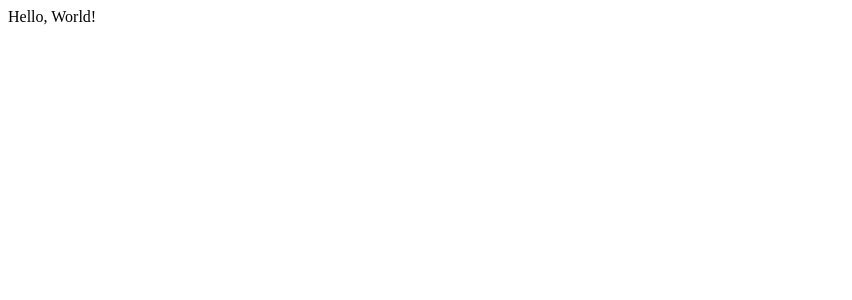
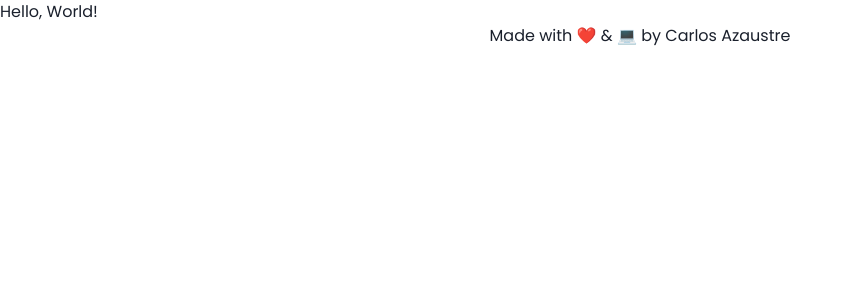
Before and after one commit to carlosazaustre/czstr.link, a Next.js app: page / in a window 1280 px wide. Shown: the top 300 px of the page, without its empty margins (0-852 px from the left). Built offline with nearby package versions, Linux system fonts and the light colour scheme.

Commit message:
style: :lipstick: add chakra ui

```diff
--- /dev/null
+++ b/components/Footer.js
@@ -0,0 +1,21 @@
+import { Container, Flex, Link, Text } from "@chakra-ui/react";
+
+export function Footer() {
+  return (
+    <Container>
+      <Flex alignItems="center" justifyContent="center">
+        <Text>
+          Made with{" "}
+          <span role="img" aria-label="love">
+            ❤️
+          </span>{" "}
+          &amp;{" "}
+          <span role="img" aria-label="code">
+            💻
+          </span>{" "}
+          by <Link href="//carlosazaustre.es">Carlos Azaustre</Link>
+        </Text>
+      </Flex>
+    </Container>
+  );
+}
--- /dev/null
+++ b/components/index.js
@@ -0,0 +1 @@
+export { Footer } from "./Footer";
--- a/package.json
+++ b/package.json
@@ -9,6 +9,11 @@
     "lint": "eslint --ext js,jsx --fix ."
   },
   "dependencies": {
+    "@chakra-ui/react": "^1.6.4",
+    "@emotion/react": "^11.4.0",
+    "@emotion/styled": "^11.3.0",
+    "@fontsource/poppins": "^4.5.0",
+    "framer-motion": "^4.1.17",
     "next": "11.0.1",
     "react": "17.0.2",
     "react-dom": "17.0.2"
--- a/pages/_app.js
+++ b/pages/_app.js
@@ -1,5 +1,13 @@
+import "@/styles/fonts";
+
+import theme, { ThemeProvider } from "@/styles/theme";
+
 function MyApp({ Component, pageProps }) {
-  return <Component {...pageProps} />;
+  return (
+    <ThemeProvider theme={theme}>
+      <Component {...pageProps} />
+    </ThemeProvider>
+  );
 }
 
 export default MyApp;
--- a/pages/index.js
+++ b/pages/index.js
@@ -1,4 +1,6 @@
 import Head from "next/head";
+
+import { Footer } from "@/components";
 
 export default function Home() {
   return (
@@ -11,7 +13,7 @@ export default function Home() {
 
       <main>Hello, World!</main>
 
-      <footer></footer>
+      <Footer />
     </div>
   );
 }
--- /dev/null
+++ b/styles/fonts.js
@@ -0,0 +1,2 @@
+import "@fontsource/poppins/400.css";
+import "@fontsource/poppins/700.css";
--- /dev/null
+++ b/styles/theme.js
@@ -0,0 +1,27 @@
+import { ChakraProvider, extendTheme } from "@chakra-ui/react";
+
+const theme = extendTheme({
+  colors: {
+    brand: {
+      900: "#FBD065",
+      500: "#FBDA89",
+      100: "#FBE5B0",
+    },
+    secondary: {
+      900: "#202225",
+      500: "#2A2D31",
+      100: "#3B3F45",
+    },
+    grayblue: {
+      900: "#E2E8F0",
+      500: "#A1A6AB",
+      100: "#797C81",
+    },
+  },
+  fonts: {
+    body: "Poppins",
+  },
+});
+
+export { ChakraProvider as ThemeProvider };
+export default theme;
```
Also changed, not shown: jsconfig.json (added, +10 -0 lines), 1 other file (tests, documents, lock files or other folders).
